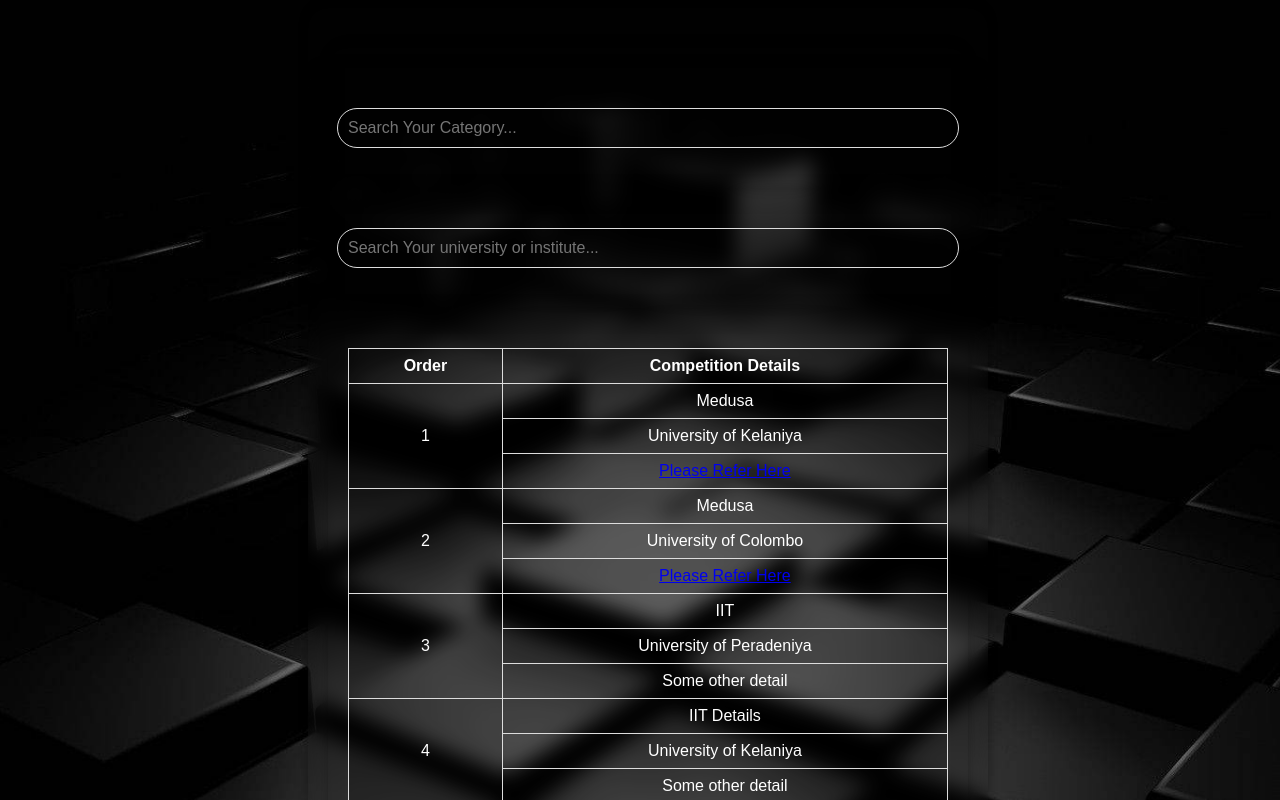
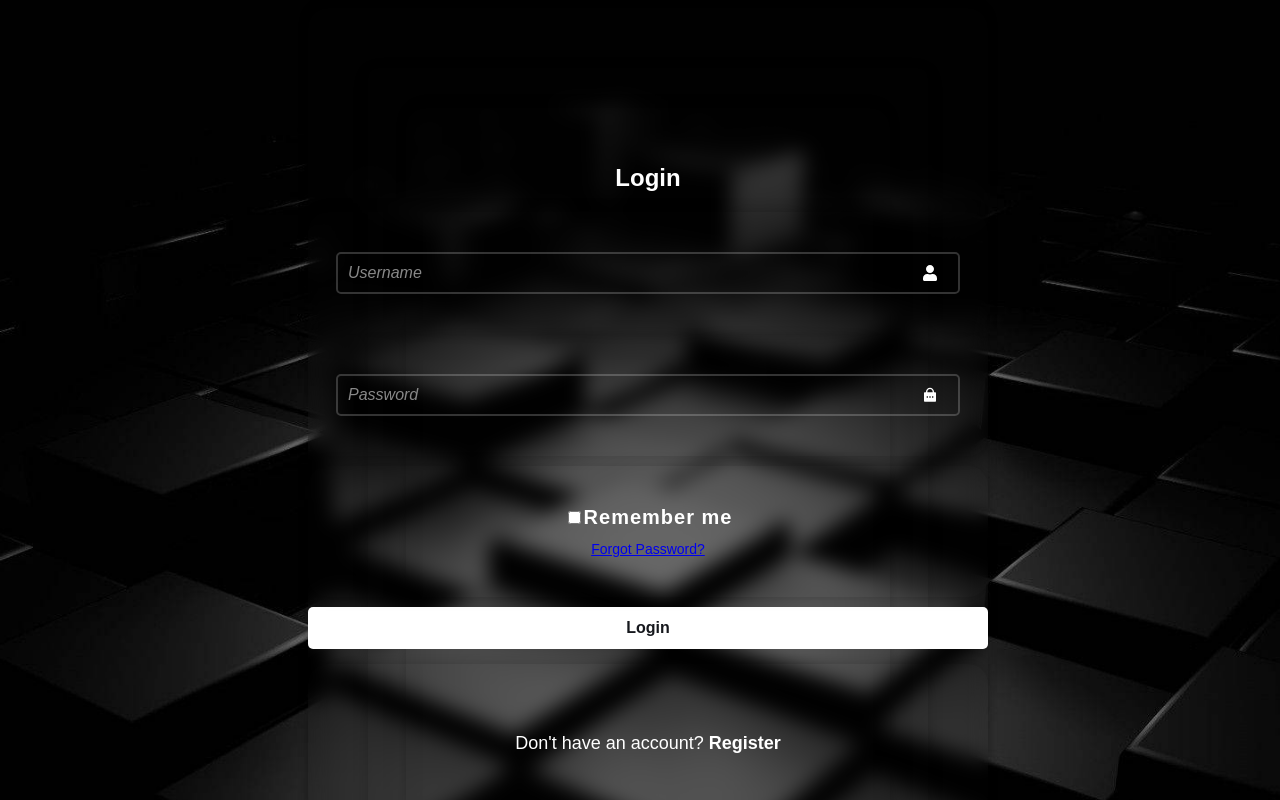
Before and after one commit to Nilojitha0506/University-CompetitionManagementPlatform-, a React (Create React App) app: page / in a window 1280 px wide. Shown: the top 800 px of the page. Built offline with nearby package versions, Linux system fonts and the light colour scheme.

Commit message:
front end code

```diff
--- a/src/App.js
+++ b/src/App.js
@@ -1,5 +1,11 @@
 import React from "react";
 import ReactDOM from "react-dom";
 import LoginSignup from "./Components/Assets/Main/Main";
+import UniversityCompetitions from "./Components/Assets/Path/Path";
+import SciTech from "./Components/Assets/SciTech/sci";
+import './index.css';
+
+
+
 
 ReactDOM.render(<LoginSignup />, document.getElementById("root"));
--- a/src/Components/Assets/Main/Main.css
+++ b/src/Components/Assets/Main/Main.css
@@ -2,6 +2,7 @@
     position: relative;
     width: 100%;
     max-width: 480px;
+    min-height: 100px;
     backdrop-filter: blur(30px);
     border-radius: 10px;
     color: #fff;
@@ -9,17 +10,15 @@
     align-items: center;
     justify-content: center;
     flex-direction: column;
-    overflow-y: auto;
     box-shadow: 0 4px 15px rgba(0, 0, 0, 0.2);
     margin: 20px auto;
 }
-
 .wrapper.active {
     overflow-y: auto;
 }
 .wrapper .form-box {
     width: 100%;
-    padding: 40px 20px;
+    padding: 40px 2px;
     text-align: center;
 }
 form h1 {
@@ -27,22 +26,15 @@
     margin-bottom: 20px;
     color: #fff;
 }
-.input-box label {
-    font-size: 16px;
-    color: #fff;
-    font-weight: 600;
-    display: block;
-    margin-bottom: 8px;
-}
 .input-box {
     position: relative;
-    margin: 15px 0;
+    margin: 0px 0;
 }
 
 .input-box input,
 .input-box select {
     width: 100%;
-    padding: 14px 25px;
+    padding: 10px;
     font-size: 16px;
     border: 2px solid rgba(255, 255, 255, 0.2);
     border-radius: 5px;
@@ -51,12 +43,6 @@
     outline: none;
     appearance: none;
     -webkit-appearance: none;
-}
-.input-box input:focus,
-.input-box select:focus {
-    border-color: #fff;
-    box-shadow: 0 0 8px rgba(255, 255, 255, 0.5);
-    color: #fff;
 }
 .input-box input::placeholder,
 .input-box select::placeholder {
@@ -67,6 +53,7 @@
     background-color: #8a8f99;
     color: #0a0a0a;
 }
+
 .input-box select optgroup {
     background-color: #16181d;
     color: #fff;
@@ -75,7 +62,7 @@
 }
 .input-box .icon {
     position: absolute;
-    right: 10px;
+    right: 50px;
     top: 50%;
     transform: translateY(-50%);
     color: #fff;
@@ -86,13 +73,12 @@
     font-size: 14px;
     margin: 10px 0;
 }
-
 form button {
     width: 100%;
     padding: 12px;
     border: none;
     border-radius: 5px;
-    background:#fff;
+    background: #fff;
     color: #16181d;
     font-weight: bold;
     cursor: pointer;
@@ -116,9 +102,9 @@
     text-decoration: underline;
     color: #e0e0e0;
 }
-@media (max-height: 600px) {
+@media (max-height: 400px) {
     .wrapper {
-        height: 100%;
+        height:auto;
     }
 
     .wrapper .form-box {
@@ -131,10 +117,26 @@
 
     .input-box input,
     .input-box select {
-      padding:14px ;
+        padding: 14px;
     }
 
     form button {
         padding: 10px;
     }
 }
+
+/* Fix for Select element background issue */
+input, select {
+    background-color: transparent;
+}
+
+select {
+    -webkit-appearance: none;
+    -moz-appearance: none;
+    appearance: none;
+    background-color: transparent;
+    color: #080808;
+}
+input:focus, select:focus {
+    outline: none;
+}
--- a/src/Components/Assets/Path/Path.jsx
+++ b/src/Components/Assets/Path/Path.jsx
@@ -3,9 +3,14 @@
 
 const UniversityCompetitions = () => {
   const [selectedCompetition, setSelectedCompetition] = useState("");
+  const [submittedSelection, setSubmittedSelection] = useState("");
 
   const handleChange = (event) => {
     setSelectedCompetition(event.target.value);
+  };
+
+  const handleSubmit = () => {
+    setSubmittedSelection(selectedCompetition);
   };
 
   return (
@@ -16,17 +21,11 @@
         value={selectedCompetition}
         onChange={handleChange}
       >
-        <option
-          value="Science and Technology Competitions
-"
-        >
+        <option value="Science and Technology Competitions">
           Science and Technology Competitions
         </option>
         <option value="Engineering Challenges">Engineering Challenges</option>
-        <option
-          value="Business and Entrepreneurship Competitions
-"
-        >
+        <option value="Business and Entrepreneurship Competitions">
           Business and Entrepreneurship Competitions
         </option>
         <option value="Hackathons">Hackathons</option>
@@ -34,10 +33,7 @@
           Research and Innovation Competitions
         </option>
         <option value="Design Competitions">Design Competitions</option>
-        <option
-          value="Public Speaking and Debate Competitions
-"
-        >
+        <option value="Public Speaking and Debate Competitions">
           Public Speaking and Debate Competitions
         </option>
         <option value="Mathematics and Logic Competitions">
@@ -45,10 +41,15 @@
         </option>
       </select>
       <div>
-        <button type="submit">
-          <p>You selected: {selectedCompetition}</p>
+        <button type="button" onClick={handleSubmit}>
+          Submit Selection
         </button>
       </div>
+      {submittedSelection && (
+        <div>
+          <p>You selected: {submittedSelection}</p>
+        </div>
+      )}
     </div>
   );
 };
--- a/src/index.js
+++ b/src/index.js
@@ -8,4 +8,4 @@
 
 
 
-ReactDOM.render(<SciTech  />, document.getElementById("root"));
+ReactDOM.render(<LoginSignup />, document.getElementById("root"));
```
